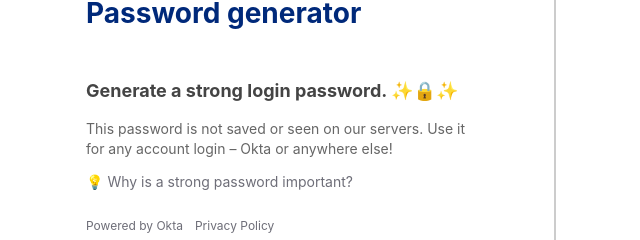
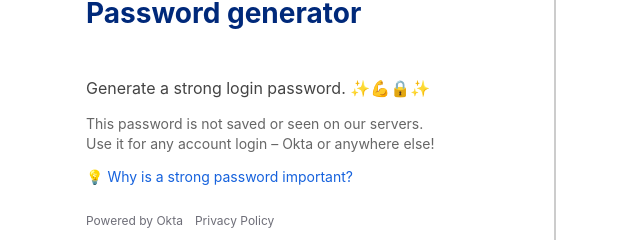
Before and after one commit to tarunbatra/genpass, a React (Create React App) app in the folder example/: page / in a window 1280 px wide. Shown: the part 386-626 px from the top of the page, without its empty margins (124-764 px from the left). Built offline with nearby package versions, Linux system fonts and the light colour scheme.

Commit message:
more style tweaks
- use link color on info link
- add muscle emoji
- heading styles to match design comps

```diff
--- a/example/src/App.css
+++ b/example/src/App.css
@@ -36,9 +36,10 @@ main {
 }
 
 .copy h3 {
-  font-size: 18px;
+  font-size: 16px;
   color: #444;
-  margin-top: 50px;
+  margin-top: 48px;
+  font-weight: normal;
 }
 
 .password-generator {
@@ -65,5 +66,5 @@ div.MuiFormControl-root {
 }
 .copy .info-link a {
   text-decoration: none;
-  color: #6e6e78;
+  color: #1662DD;
 }
--- a/example/src/App.js
+++ b/example/src/App.js
@@ -13,9 +13,9 @@ const App = () => {
         <section className="copy">
           <img id="logo" src={logo} alt="Okta" />
           <h2>Password generator</h2>
-          <h3>Generate a strong login password. &#x2728;&#x1F512;&#x2728;</h3>
+          <h3>Generate a strong login password. &#x2728;&#x1f4aa;&#x1F512;&#x2728;</h3>
           <p>
-            This password is not saved or seen on our servers.
+            This password is not saved or seen on our servers.<br/>
             Use it for any account login &ndash; Okta or anywhere else!
           </p>
           <p className="info-link">
```
